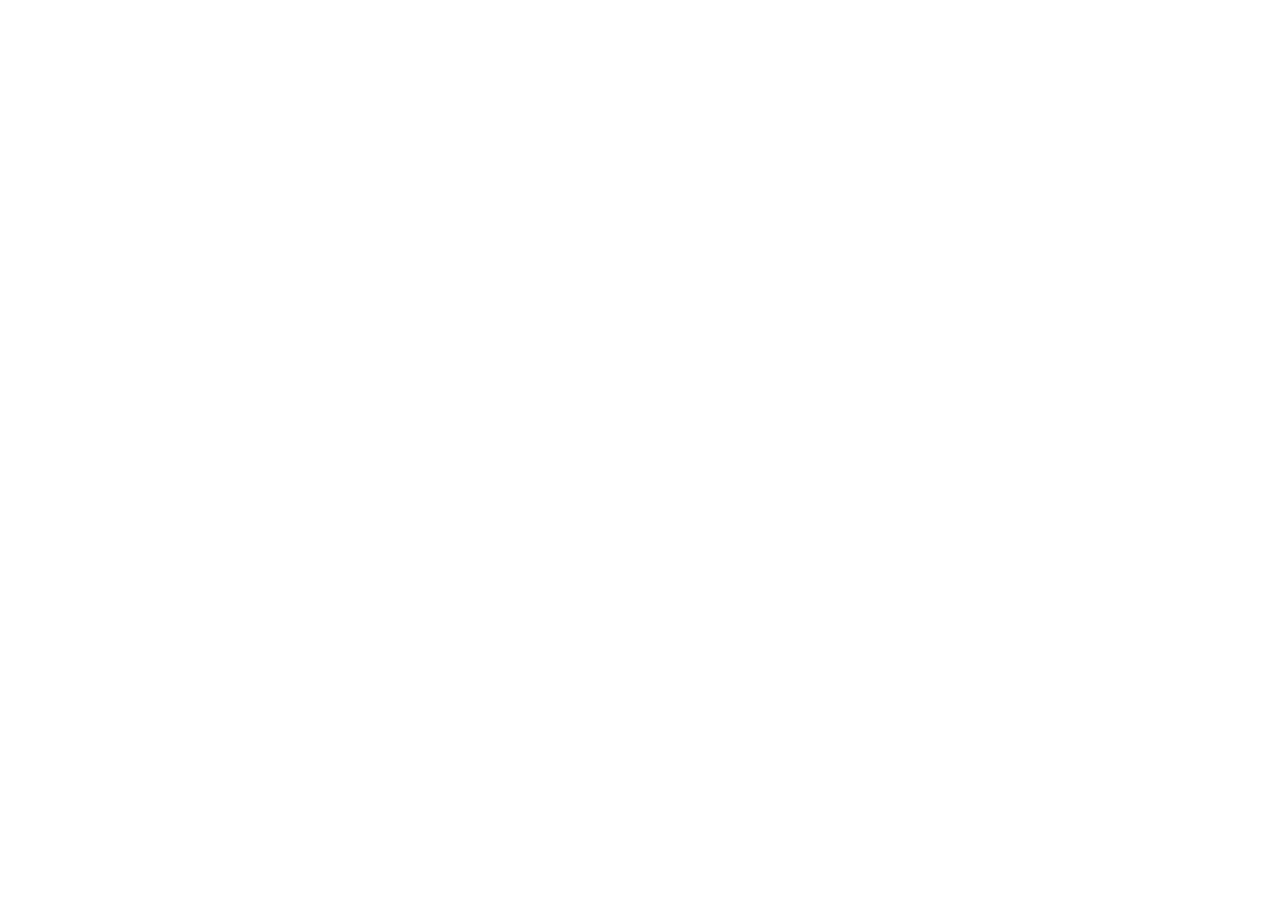
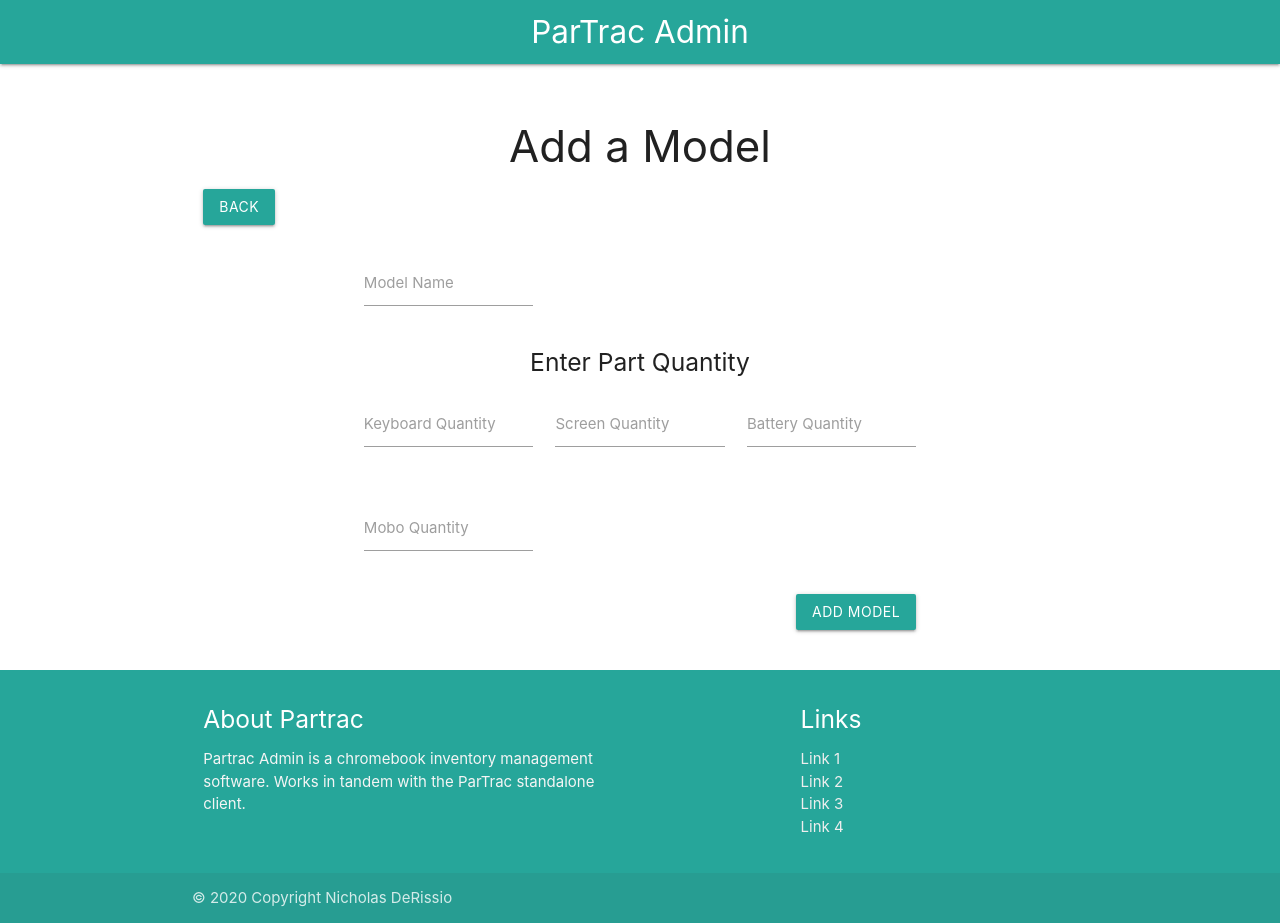
Before and after one commit to KantKontrol/Part-Tracker, a React (Create React App) app in the folder back-end/partrac-admin/client/: page /addmodel in a window 1280 px wide. Before the commit the page ends 800 px from the top, so only its background shows below. Built offline with nearby package versions, Linux system fonts and the light colour scheme.

Commit message:
created add model page without state

```diff
--- a/back-end/partrac-admin/client/src/App.js
+++ b/back-end/partrac-admin/client/src/App.js
@@ -7,6 +7,7 @@ import Login from "./pages/Login";
 import AdminLanding from "./pages/AdminLanding";
 import ViewInventory from "./pages/ViewInventory";
 import ActivityLog from './pages/ActivityLog';
+import AddModel from "./pages/AddModel";
 
 
 function App() {
@@ -19,6 +20,7 @@ function App() {
       <Route exact path="/home" component={AdminLanding}></Route>
       <Route exact path="/viewinventory" component={ViewInventory}></Route>
       <Route exact path="/log" component={ActivityLog}></Route>
+      <Route exact path="/addmodel" component={AddModel}></Route>
     </Router>
   );
 }
--- /dev/null
+++ b/back-end/partrac-admin/client/src/components/ModelForm/index.css
@@ -0,0 +1,3 @@
+.model-form-style {
+
+}
--- /dev/null
+++ b/back-end/partrac-admin/client/src/components/ModelForm/index.js
@@ -0,0 +1,56 @@
+import React from "react";
+import "./index.css";
+
+export default function ModelForm(props){
+
+
+    let { addModel } = props;
+
+    return (
+        <div className="col s12 model-form-style">
+
+            <div className="row">
+                <div className="input-field col s4">
+                    <input id="model_name" type="text" className="validate" />
+                    <label htmlFor="model_name">Model Name</label>
+                </div>
+            </div>
+
+            <h5 style={{ textAlign: "center" }}>Enter Part Quantity</h5>
+
+            <div className="row">
+                <div className="input-field col s4">
+                        <input id="keyboard_quantity" type="number" className="validate" />
+                        <label htmlFor="keyboard_quantity">Keyboard Quantity</label>
+                </div>
+                <div className="input-field col s4">
+                        <input id="screen_quantity" type="number" className="validate" />
+                        <label htmlFor="screen_quantity">Screen Quantity</label>
+                </div>
+                <div className="input-field col s4">
+                        <input id="battery_quantity" type="number" className="validate" />
+                        <label htmlFor="battery_quantity">Battery Quantity</label>
+                </div>
+            </div>
+
+
+            <div className="row">
+                <div className="input-field col s4">
+                        <input id="mobo_quantity" type="number" className="validate" />
+                        <label htmlFor="mobo_quantity">Mobo Quantity</label>
+                </div>
+            </div>
+
+            <div className="row">
+                <div className="col s8"></div>
+
+                <div className="col s4">
+                    <button className="btn" style={{ float: "right" }} onClick={() => addModel()}>Add Model</button>
+                </div>
+            </div>
+
+
+
+        </div>
+    );
+}
--- /dev/null
+++ b/back-end/partrac-admin/client/src/pages/AddModel.js
@@ -0,0 +1,43 @@
+import React from "react";
+import { Link } from "react-router-dom";
+import Header from "../components/Header";
+import Footer from "../components/Footer";
+import ModelForm from "../components/ModelForm";
+
+export default function AddModel(){
+
+
+    return (
+        <>
+            <Header />
+
+
+
+            <main className="container push-footer">
+
+                <h3 style={{ textAlign: "center" }}>Add a Model</h3>
+
+                <div className="row">
+                    <div className="col s4">
+                        <Link to="/home" className="btn">Back</Link>
+                    </div>
+                </div>
+
+                <div className="row">
+                    <div className="col s2 m2 l2"></div>
+
+                    <div className="col s8 m8 l8">
+                        <ModelForm />
+                    </div>
+
+                    <div className="col s2 m2 l2"></div>
+                </div>
+
+
+            </main>
+
+
+            <Footer />
+        </>
+    );
+}
--- a/back-end/partrac-admin/client/src/pages/AdminLanding.js
+++ b/back-end/partrac-admin/client/src/pages/AdminLanding.js
@@ -23,7 +23,7 @@ export default function AdminLanding(){
 
                             <div className="section">
                                 <div className="header-title">Manage Chromebooks</div>
-                                <LinkList titleOne="Add a Model" refOne="/home"  titleTwo="Edit a Model"  refTwo="/home"/>
+                                <LinkList titleOne="Add a Model" refOne="/addmodel"  titleTwo="Edit a Model"  refTwo="/home"/>
                             </div>
 
                         </div>
--- a/back-end/partrac-admin/client/src/pages/ViewInventory.js
+++ b/back-end/partrac-admin/client/src/pages/ViewInventory.js
@@ -12,7 +12,6 @@ export default function ViewInventory(){
     const [inventory, setInventory] = useState([]);
     const [models, setModels] = useState([]);
     const [filterModel, setFilterModel] = useState("All");
-
 
     useEffect(() => {
         loadSelect();
@@ -92,12 +91,13 @@ export default function ViewInventory(){
                                         if(filterModel === "All")
                                             return e.parts.map(p => {
                                                 return <TableRow key={e._id + p.title} model={e.name} part={p.title} quantity={p.quantity}/>
-                                            })
+                                            });
                                         if(e.name === filterModel)
                                             return e.parts.map(p => {
                                                 return <TableRow key={e._id + p.title} model={e.name} part={p.title} quantity={p.quantity}/>
-                                            })
-                                    }) : <TableRow model="No Data"></TableRow>
+                                            });
+
+                                    }) : <TableRow model="Loading..."></TableRow>
                                 }
                             </tbody>
                         </table>
```
